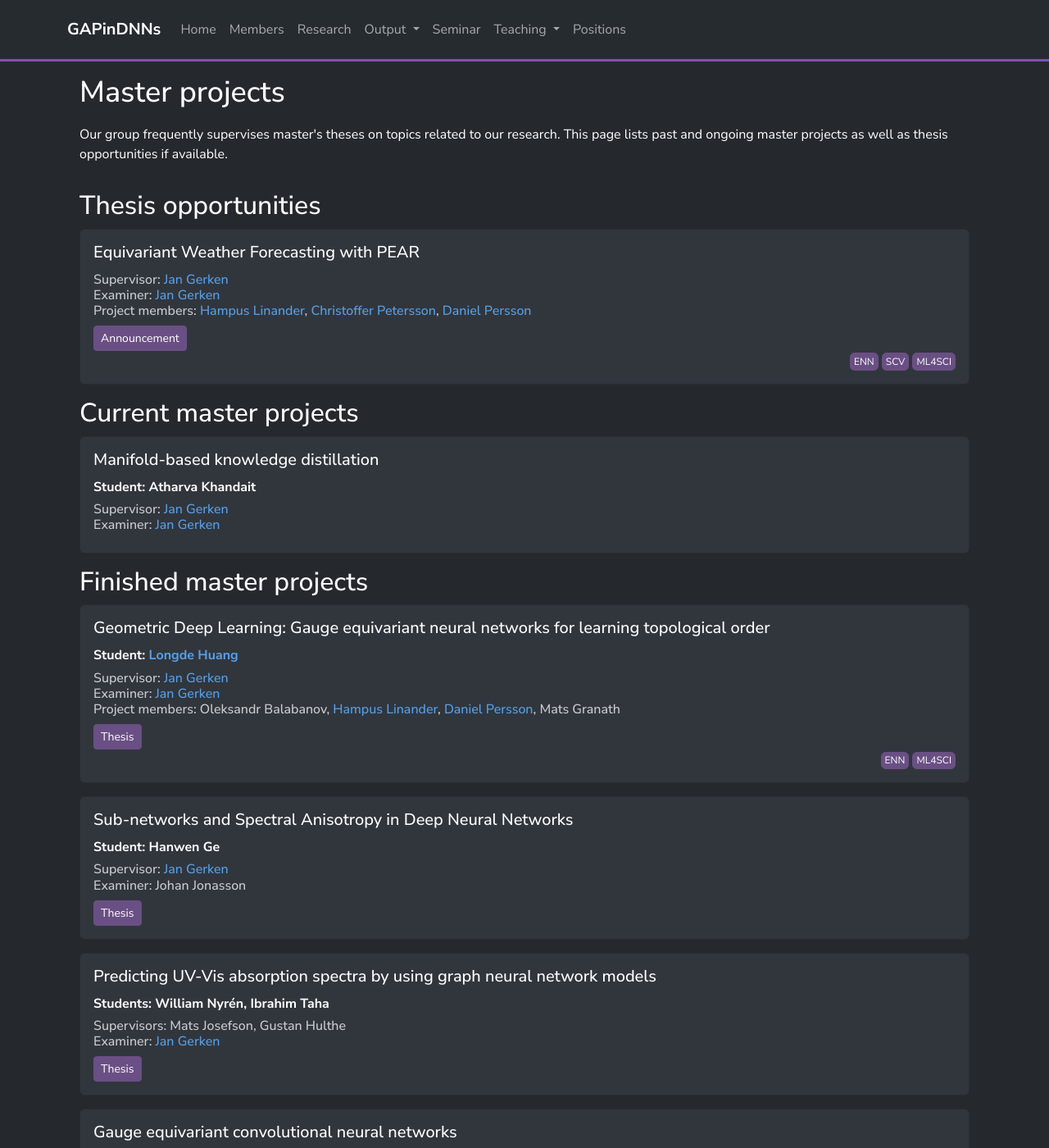
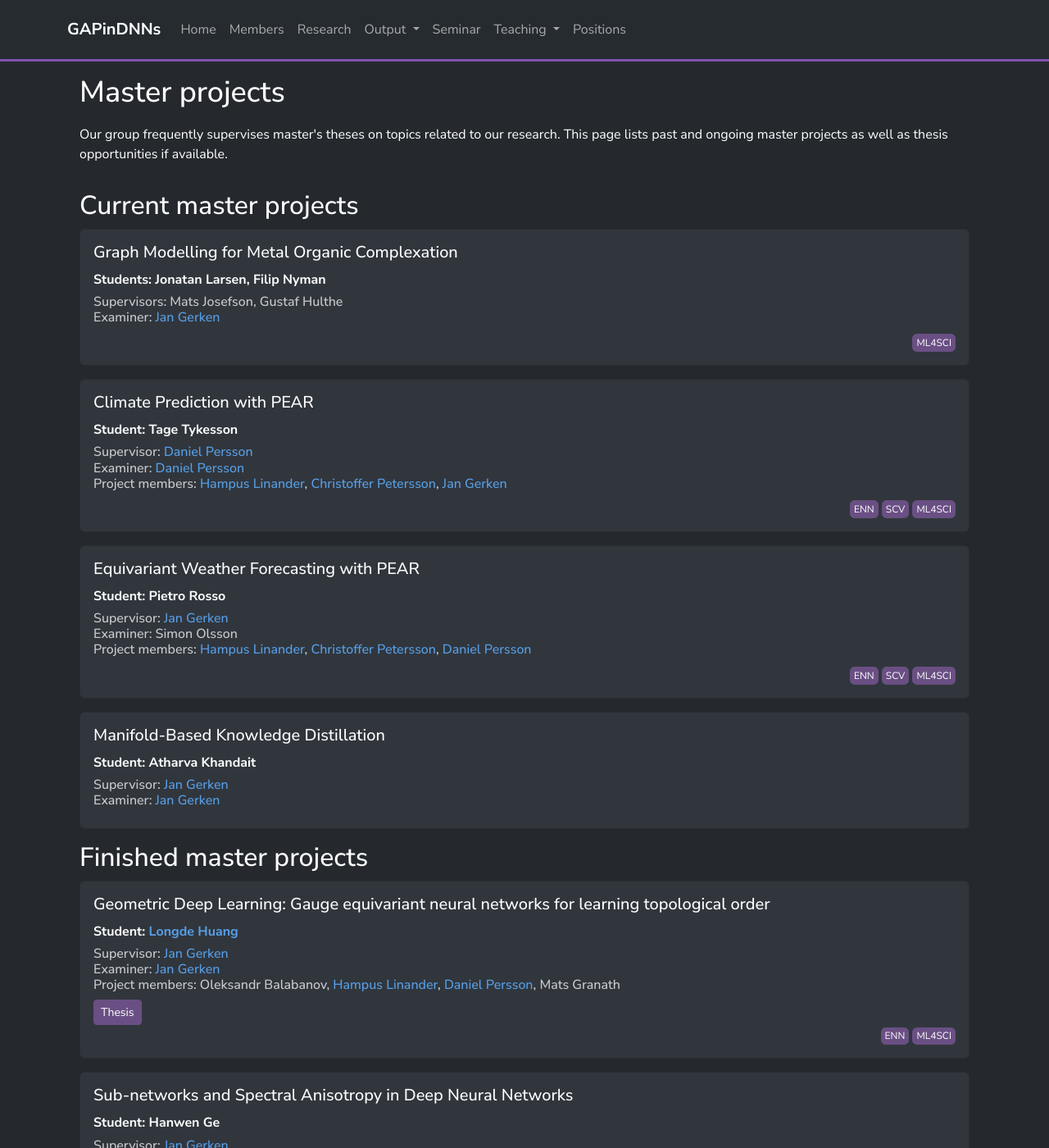
Before and after one commit to GAPinDNNs/gapindnns.github.io, a Jekyll site: the page built from _pages/master_projects.html, in a window 1280 px wide and 1400 px high. Shown: the whole window at 82% size. Built offline with Jekyll 4.4.1, drawn with Linux system fonts in a browser that asks for light colours; nearby versions of some CDN libraries; some of the changed text lies outside the part shown.

Commit message:
Update master's projects

```diff
--- a/_data/master_projects.yml
+++ b/_data/master_projects.yml
@@ -1,14 +1,60 @@
-- title: "Equivariant Weather Forecasting with PEAR"
-  status: open
+- title: "Graph Modelling for Metal Organic Complexation"
+  status: ongoing
+  students:
+    - first_name: Jonatan
+      last_name: Larsen
+    - first_name: Filip
+      last_name: Nyman
+  supervisors:
+    - first_name: Mats
+      last_name: Josefson
+    - first_name: Gustaf
+      last_name: Hulthe
+  examiner:
+    first_name: Jan
+    last_name: Gerken
+  tags:
+    - ML4SCI
+
+- title: "Climate Prediction with PEAR"
+  status: ongoing
   description:
     text:
-  announcement: https://annonsportal.chalmers.se/CareerServices/en/Ads/Details/3527
+  students:
+    - first_name: Tage
+      last_name: Tykesson
+  supervisors:
+    - first_name: Daniel
+      last_name: Persson
+  examiner:
+    first_name: Daniel
+    last_name: Persson
+  project_members:
+    - first_name: Hampus
+      last_name: Linander
+    - first_name: Christoffer
+      last_name: Petersson
+    - first_name: Jan
+      last_name: Gerken
+  tags:
+    - ENN
+    - SCV
+    - ML4SCI
+
+
+- title: "Equivariant Weather Forecasting with PEAR"
+  status: ongoing
+  description:
+    text:
+  students:
+    - first_name: Pietro
+      last_name: Rosso
   supervisors:
     - first_name: Jan
       last_name: Gerken
   examiner:
-    first_name: Jan
-    last_name: Gerken
+    first_name: Simon
+    last_name: Olsson
   project_members:
     - first_name: Hampus
       last_name: Linander
@@ -21,7 +67,7 @@
     - SCV
     - ML4SCI
 
-- title: "Manifold-based knowledge distillation"
+- title: "Manifold-Based Knowledge Distillation"
   status: ongoing
   students:
     - first_name: Atharva
@@ -83,7 +129,7 @@
   supervisors:
     - first_name: Mats
       last_name: Josefson
-    - first_name: Gustan
+    - first_name: Gustaf
       last_name: Hulthe
   examiner:
     first_name: Jan
```
